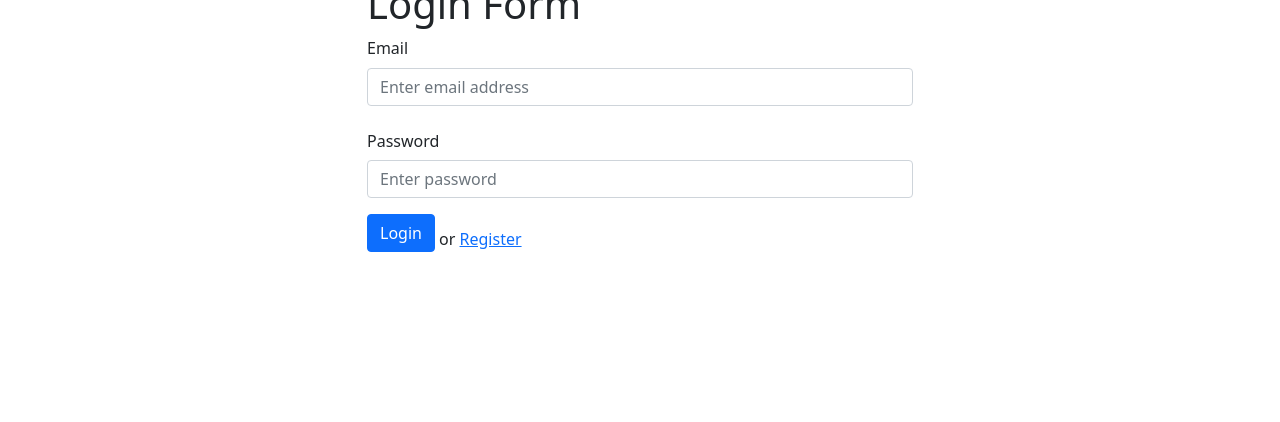
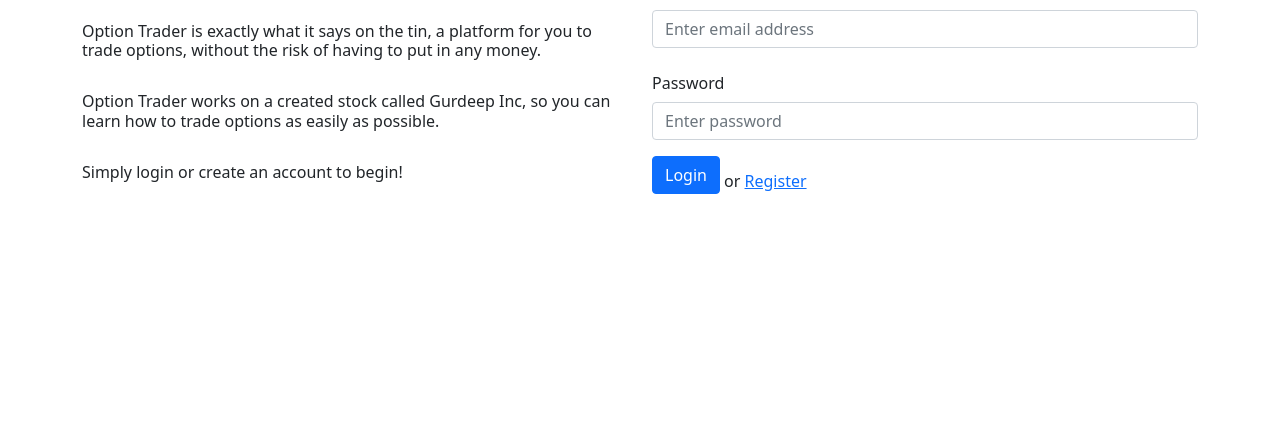
Before and after one commit to GurdLid/option-trader, a Spring Boot app: page /login in a window 1280 px wide. Shown: the part 150-572 px from the top of the page. Run offline with Spring Boot 4, Linux system fonts and the light colour scheme; some of the project's set-up classes (security, data sources, template engines, error pages and the like) are left out, and stand-ins take their place.

Commit message:
inserted logo into login page + short description

```diff
--- a/src/main/resources/static/stockchart.html
+++ b/src/main/resources/static/stockchart.html
@@ -26,6 +26,7 @@
 
     <div class="col text-center m-3">
       <a href="stockprices" class="btn btn-outline-primary btn-lg">Stock Prices</a>
+      <a href="home/" class="btn btn-outline-primary btn-lg">Home</a>
     </div>
   </div>
 </div>
--- a/src/main/resources/templates/login.html
+++ b/src/main/resources/templates/login.html
@@ -10,12 +10,21 @@
 </head>
 <body>
 <div class="container">
-  <div class="col row m-4 text-center border border-dark">
-    <h1>Option Trader</h1>
-  </div>
+
   <div class="row mt-5">
     <div class="col-6 mx-auto">
-      <h1>Login Form</h1>
+      <img src="https://i.imgur.com/UAD9U4J.png" style="width:450px;height:100px;">
+      <br>
+      <br>
+      <h6 class="heading">Option Trader is exactly what it says on the tin, a platform for you to trade options, without the risk of having to put in any money.</h6>
+      <br>
+      <h6 class="heading">Option Trader works on a created stock called Gurdeep Inc, so you can learn how to trade options as easily as possible. </h6>
+      <br>
+      <h6  class="heading" >Simply login or create an account to begin! </h6>
+    </div>
+    <div class="col-6 mx-auto">
+      <br>
+      <h1>Login</h1>
       <div th:if="${param.error}">
         <div class="alert alert-danger">Invalid Email or Password</div>
       </div>
```
Also changed, not shown: src/main/resources/templates/home.html (+17 -10 lines).
